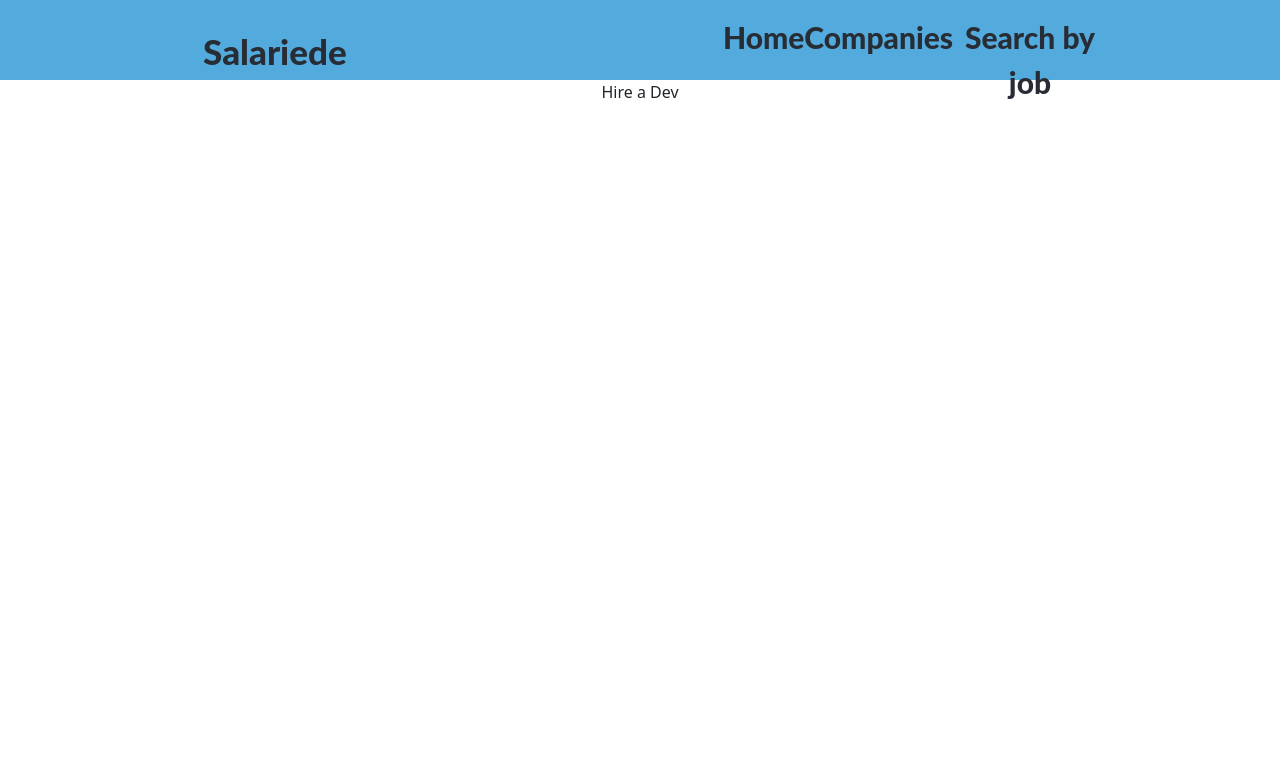
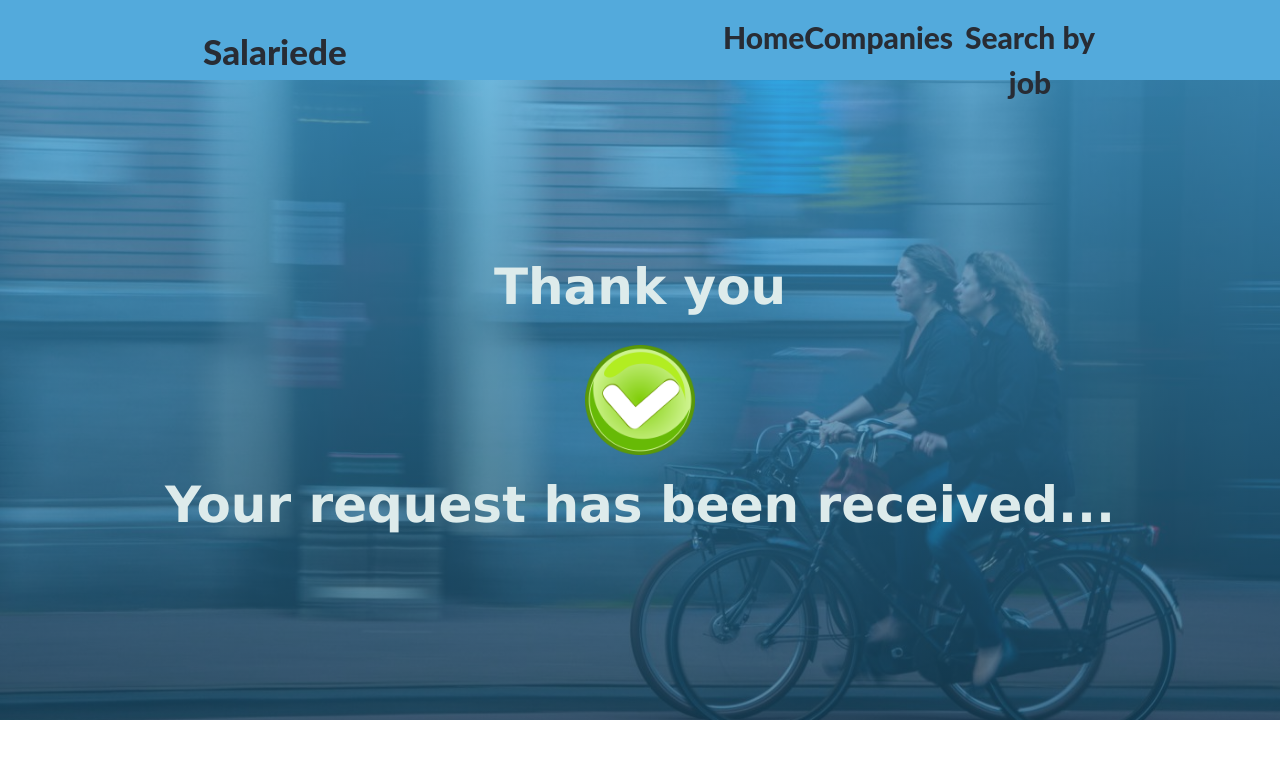
Before and after one commit to wanjaeliud/employee_hrm_client, a React (Create React App) app: page /Hires in a window 1280 px wide. Shown: the top 758 px of the page. Built offline with nearby package versions, Linux system fonts and the light colour scheme.

Commit message:
job feedback component

```diff
--- a/src/components/Pages/Hire.js
+++ b/src/components/Pages/Hire.js
@@ -1,9 +1,12 @@
 import React from 'react';
+import "../styles/Hire.css"
 
 function Hire() {
   return (
-      <div>
-        Hire a Dev
+      <div className="hire-container">
+        <h3 className="hire-header">Thank you</h3>
+        <img className="hire-img" src="./check.png" alt="tick" />
+        <h3 className="hire-header">Your request has been received...</h3>
       </div>
   );
 }
--- /dev/null
+++ b/src/components/styles/Hire.css
@@ -0,0 +1,22 @@
+.hire-container {
+    display: flex;
+    justify-content: center;
+    align-items: center;
+    flex-direction: column;
+    background: linear-gradient(rgba(69, 174, 231, 0.7), rgba(24, 76, 105, 0.7)),
+    url(img.png);
+    background-size: cover;
+    background-position: center;
+    width: 100vw;
+    height: 50vw;
+}
+
+.hire-header {
+    font-size: 50px;
+    font-family: Verdana, Geneva, Tahoma, sans-serif;
+    font-weight: 700;
+    color: rgb(221, 235, 235);
+}
+.hire-img {
+    width: 150px;
+}
```
Also changed, not shown: public/check.png (added).
